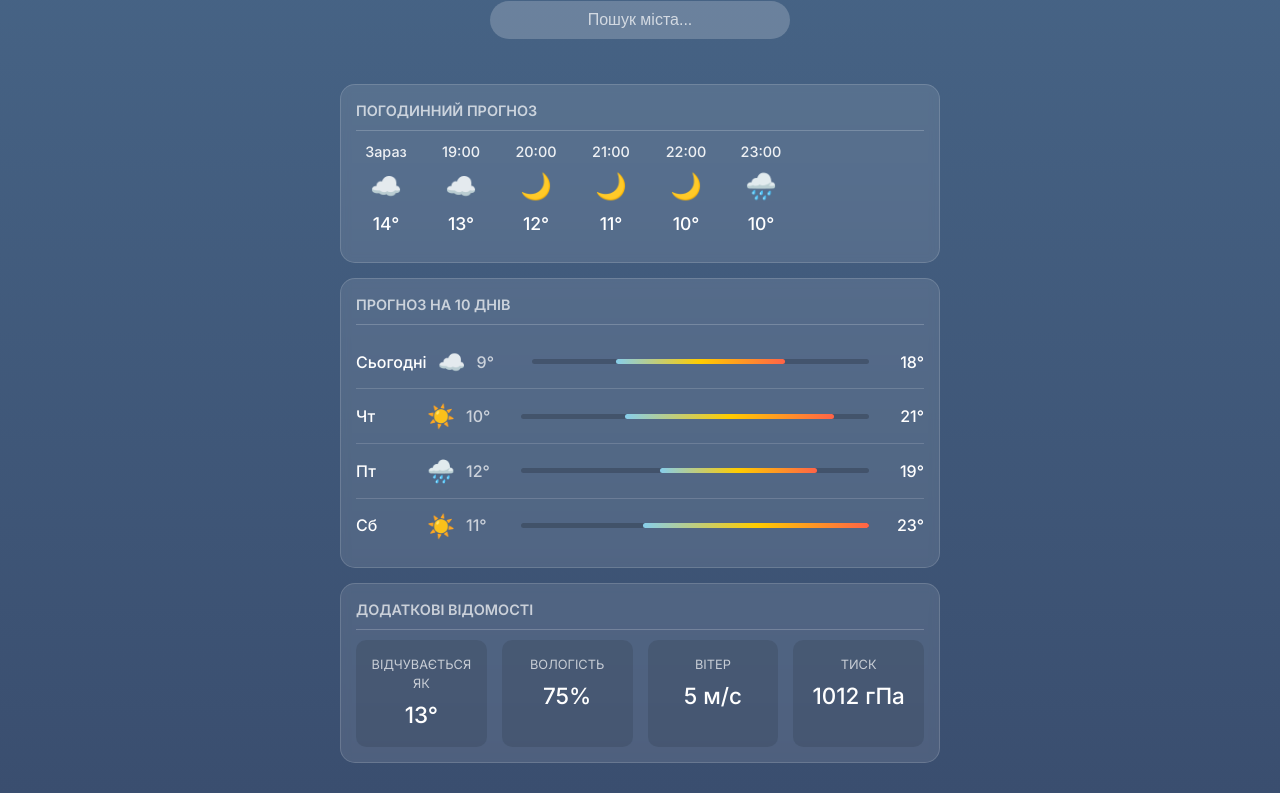
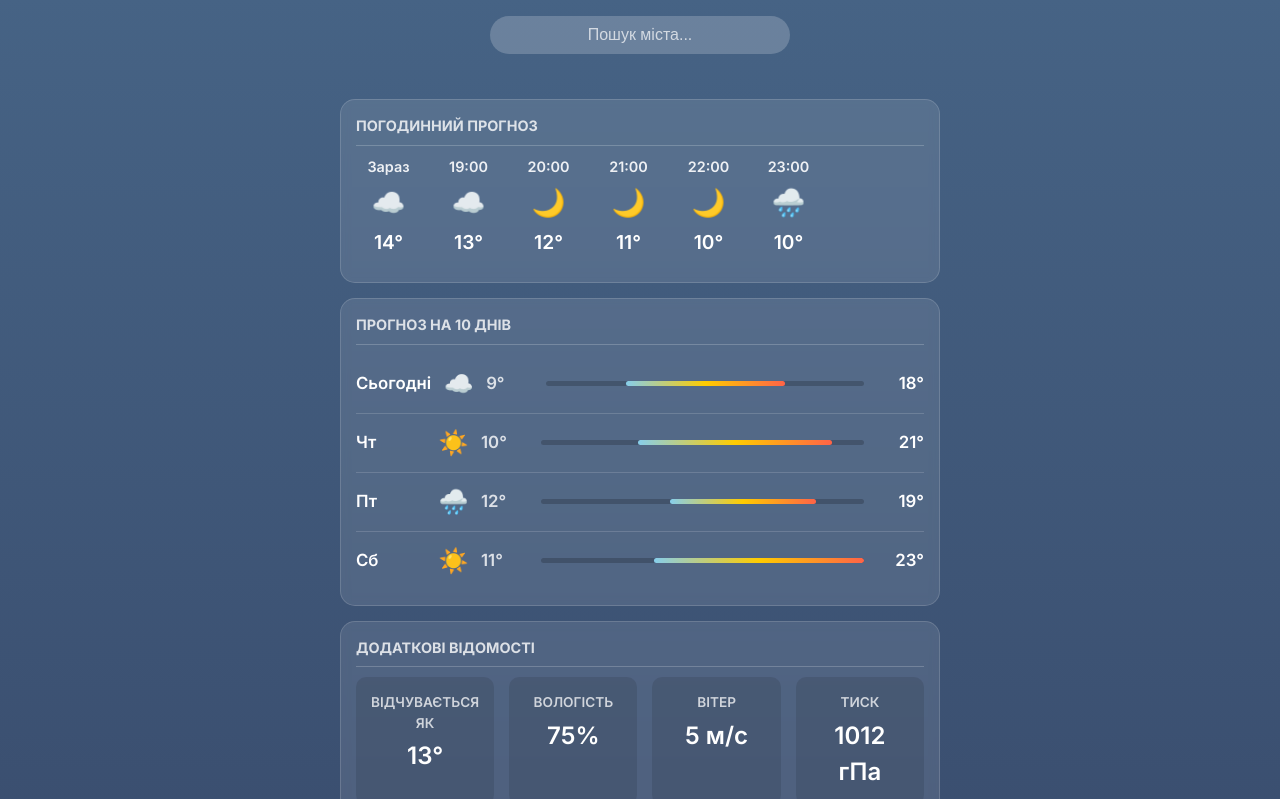
Before and after one commit to Nickyyyyyyyyyyyyyyyyyyyyy/Weather, a plain HTML site: page index.html in a window 1280 px wide. Shown: the part 287-1086 px from the top of the page. Drawn offline with Linux system fonts and the light colour scheme.

Commit message:
Update style.css

```diff
--- a/style.css
+++ b/style.css
@@ -30,82 +30,92 @@ body {
 }
 
 .location {
-    font-size: 1.8em; /* 28.8px */
-    font-weight: 500;
+    font-size: 1.9em; /* Збільшено */
+    font-weight: 600; /* Жирніше */
     margin-bottom: 5px;
 }
 
 .temperature {
-    font-size: 4.5em; /* 72px */
-    font-weight: 300; /* Тонкий шрифт для температури */
+    font-size: 4.8em; /* Збільшено */
+    font-weight: 300; /* Залишаємо тонким для контрасту */
     margin-bottom: 0px;
-    line-height: 1; /* Зменшення міжрядкового інтервалу */
+    line-height: 1;
 }
 
 .description {
-    font-size: 1.2em; /* 19.2px */
-    font-weight: 400;
+    font-size: 1.3em; /* Збільшено */
+    font-weight: 500; /* Жирніше */
     margin-bottom: 10px;
-    color: rgba(255, 255, 255, 0.85); /* Трохи прозорий текст */
+    color: rgba(255, 255, 255, 0.9); /* Трохи яскравіше */
 }
 
 .high-low {
-    font-size: 1.1em; /* 17.6px */
-    font-weight: 500;
-    color: rgba(255, 255, 255, 0.9);
+    font-size: 1.2em; /* Збільшено */
+    font-weight: 600; /* Жирніше */
+    color: rgba(255, 255, 255, 0.95);
 }
 
 .high-low span {
-    margin: 0 5px;
+    margin: 0 8px; /* Трохи більше відстані */
 }
 
 .search-input {
-    display: block; /* Щоб займав всю ширину */
+    display: block;
     width: 80%;
-    max-width: 300px; /* Обмеження ширини поля */
-    margin: 20px auto 0; /* Відступ зверху, центрування */
+    max-width: 300px;
+    margin: 20px auto 0;
     padding: 10px 15px;
-    border-radius: 20px; /* Округлені кути */
+    border-radius: 20px;
     border: none;
-    background-color: rgba(255, 255, 255, 0.2); /* Напівпрозорий фон */
+    background-color: rgba(255, 255, 255, 0.2);
     color: #ffffff;
     font-size: 1em;
-    outline: none; /* Прибрати обводку при фокусі */
+    font-weight: 500; /* Жирніше */
+    outline: none;
     text-align: center;
 }
 
 .search-input::placeholder {
-    color: rgba(255, 255, 255, 0.7); /* Колір плейсхолдера */
+    color: rgba(255, 255, 255, 0.7);
+    font-weight: 400; /* Звичайний для плейсхолдера */
 }
 
 
 /* Стилізація карток (секцій) */
 .card {
-    background-color: rgba(255, 255, 255, 0.1); /* Напівпрозорий білий фон */
-    border-radius: 15px; /* Округлені кути */
+    background-color: rgba(255, 255, 255, 0.1);
+    border-radius: 15px;
     padding: 15px;
-    backdrop-filter: blur(5px); /* Ефект розмиття (не всюди підтримується) */
-    -webkit-backdrop-filter: blur(5px); /* Для Safari */
-    border: 1px solid rgba(255, 255, 255, 0.15); /* Тонка біла рамка */
+    backdrop-filter: blur(5px);
+    -webkit-backdrop-filter: blur(5px);
+    border: 1px solid rgba(255, 255, 255, 0.15);
 }
 
 .card h2 {
-    font-size: 0.9em; /* 14.4px */
-    font-weight: 600;
+    font-size: 0.9em;
+    font-weight: 700; /* Дуже жирний заголовок */
     margin-bottom: 10px;
-    text-transform: uppercase; /* Великі літери */
-    color: rgba(255, 255, 255, 0.7); /* Менш яскравий колір заголовка */
+    text-transform: uppercase;
+    color: rgba(255, 255, 255, 0.8); /* Трохи яскравіше */
     padding-bottom: 8px;
-    border-bottom: 1px solid rgba(255, 255, 255, 0.2); /* Лінія під заголовком */
+    border-bottom: 1px solid rgba(255, 255, 255, 0.2);
 }
 
 /* Погодинний прогноз */
 .hourly-forecast .hourly-scroll {
     display: flex;
-    overflow-x: auto; /* Горизонтальна прокрутка */
-    padding-bottom: 10px; /* Місце для скролбару */
-    gap: 15px; /* Відстань між елементами */
+    overflow-x: auto;
+    padding-bottom: 10px;
+    gap: 15px;
 }
+/* Додамо текст, якщо завантаження прогнозу не вдалося */
+.hourly-forecast .hourly-scroll p {
+    width: 100%;
+    text-align: center;
+    font-weight: 500;
+    color: rgba(255, 255, 255, 0.8);
+}
+
 
 /* Стилізація скролбару (для Webkit браузерів) */
 .hourly-scroll::-webkit-scrollbar {
@@ -120,95 +130,108 @@ body {
 }
 
 .hour-item {
-    flex: 0 0 auto; /* Заборона розтягування */
-    min-width: 60px; /* Мінімальна ширина елемента */
+    flex: 0 0 auto;
+    min-width: 65px; /* Трохи ширше */
     text-align: center;
     display: flex;
     flex-direction: column;
     align-items: center;
-    gap: 5px; /* Відстань між текстом, іконкою, температурою */
+    gap: 5px;
 }
 
 .hour-item .time {
-    font-size: 0.9em; /* 14.4px */
-    font-weight: 500;
+    font-size: 0.9em;
+    font-weight: 600; /* Жирніше */
     color: rgba(255, 255, 255, 0.9);
 }
 
 .hour-item .icon {
-    font-size: 1.6em; /* 25.6px */
+    font-size: 1.7em; /* Збільшено */
 }
 
 .hour-item .temp {
-    font-size: 1.1em; /* 17.6px */
-    font-weight: 500;
+    font-size: 1.2em; /* Збільшено */
+    font-weight: 600; /* Жирніше */
 }
 
 /* Прогноз на 10 днів */
 .daily-forecast .daily-list {
-    list-style: none; /* Прибрати маркери списку */
+    list-style: none;
+}
+/* Додамо текст, якщо завантаження прогнозу не вдалося */
+.daily-forecast .daily-list p {
+    width: 100%;
+    text-align: center;
+    font-weight: 500;
+    color: rgba(255, 255, 255, 0.8);
 }
 
 .day-item {
     display: flex;
     align-items: center;
-    justify-content: space-between; /* Розподілити елементи по ширині */
-    padding: 10px 0;
-    border-bottom: 1px solid rgba(255, 255, 255, 0.15); /* Розділювач */
-    gap: 10px; /* Відстань між елементами */
+    justify-content: space-between;
+    padding: 11px 0; /* Трохи більше */
+    border-bottom: 1px solid rgba(255, 255, 255, 0.15);
+    gap: 10px;
 }
 
 .day-item:last-child {
-    border-bottom: none; /* Прибрати лінію в останнього елемента */
+    border-bottom: none;
 }
 
 .day-item .day-name {
-    flex-basis: 60px; /* Фіксована ширина для дня тижня */
-    font-weight: 500;
+    flex-basis: 70px; /* Трохи ширше */
+    font-weight: 600; /* Жирніше */
+    font-size: 1.05em; /* Збільшено */
 }
 
 .day-item .icon {
-    font-size: 1.4em; /* 22.4px */
-    flex-basis: 30px;
+    font-size: 1.5em; /* Збільшено */
+    flex-basis: 35px; /* Трохи ширше */
     text-align: center;
 }
 
 .day-item .low-temp,
 .day-item .high-temp {
-    flex-basis: 35px; /* Фіксована ширина для температур */
+    flex-basis: 40px; /* Трохи ширше */
     text-align: right;
-    font-weight: 500;
+    font-weight: 600; /* Жирніше */
+    font-size: 1.05em; /* Збільшено */
 }
 .day-item .low-temp {
-     color: rgba(255, 255, 255, 0.7); /* Мінімальна температура менш яскрава */
+     color: rgba(255, 255, 255, 0.8); /* Менш яскрава */
      text-align: left;
 }
 
 .temp-bar {
-    flex-grow: 1; /* Займати весь доступний простір */
+    flex-grow: 1;
     height: 5px;
-    background-color: rgba(0, 0, 0, 0.2); /* Фон смужки */
+    background-color: rgba(0, 0, 0, 0.2);
     border-radius: 3px;
-    margin: 0 10px; /* Відступи з боків */
-    overflow: hidden; /* Обрізати вміст */
+    margin: 0 10px;
+    overflow: hidden;
+    position: relative; /* Для позиціонування range */
 }
 
 .temp-range {
     height: 100%;
-    background: linear-gradient(to right, #87ceeb, #ffcc00, #ff6347); /* Градієнт температур */
+    background: linear-gradient(to right, #87ceeb, #ffcc00, #ff6347);
     border-radius: 3px;
+    position: absolute; /* Абсолютне позиціонування */
+    top: 0;
+    left: 0; /* За замовчуванням починається зліва */
 }
 
 
 /* Додаткові деталі */
 .details-grid {
     display: grid;
-    grid-template-columns: 1fr 1fr; /* Дві колонки */
-    gap: 15px; /* Відстань між елементами */
+    grid-template-columns: 1fr 1fr;
+    gap: 15px;
 }
 
 .detail-item {
-    background-color: rgba(0, 0, 0, 0.1); /* Трохи темніший фон для елементів */
+    background-color: rgba(0, 0, 0, 0.1);
     padding: 15px;
     border-radius: 10px;
     text-align: center;
@@ -216,36 +239,37 @@ body {
 
 .detail-item .label {
     display: block;
-    font-size: 0.8em; /* 12.8px */
-    color: rgba(255, 255, 255, 0.7);
+    font-size: 0.85em; /* Збільшено */
+    color: rgba(255, 255, 255, 0.75);
     margin-bottom: 5px;
     text-transform: uppercase;
+    font-weight: 600; /* Жирніше */
 }
 
 .detail-item .value {
     display: block;
-    font-size: 1.4em; /* 22.4px */
-    font-weight: 500;
+    font-size: 1.5em; /* Збільшено */
+    font-weight: 600; /* Жирніше */
 }
 
-/* Адаптивність (для прикладу, можна додати більше правил) */
+/* Адаптивність */
 @media (min-width: 768px) {
     body {
-        padding: 30px; /* Збільшити відступи на більших екранах */
+        padding: 30px;
     }
 
     .location {
-        font-size: 2.2em;
+        font-size: 2.3em;
     }
 
     .temperature {
-        font-size: 5.5em;
+        font-size: 6em;
     }
 
     .description, .high-low {
-        font-size: 1.3em;
+        font-size: 1.4em;
     }
      .details-grid {
-        grid-template-columns: repeat(4, 1fr); /* Чотири колонки на планшетах/десктопах */
+        grid-template-columns: repeat(4, 1fr);
     }
 }
```
